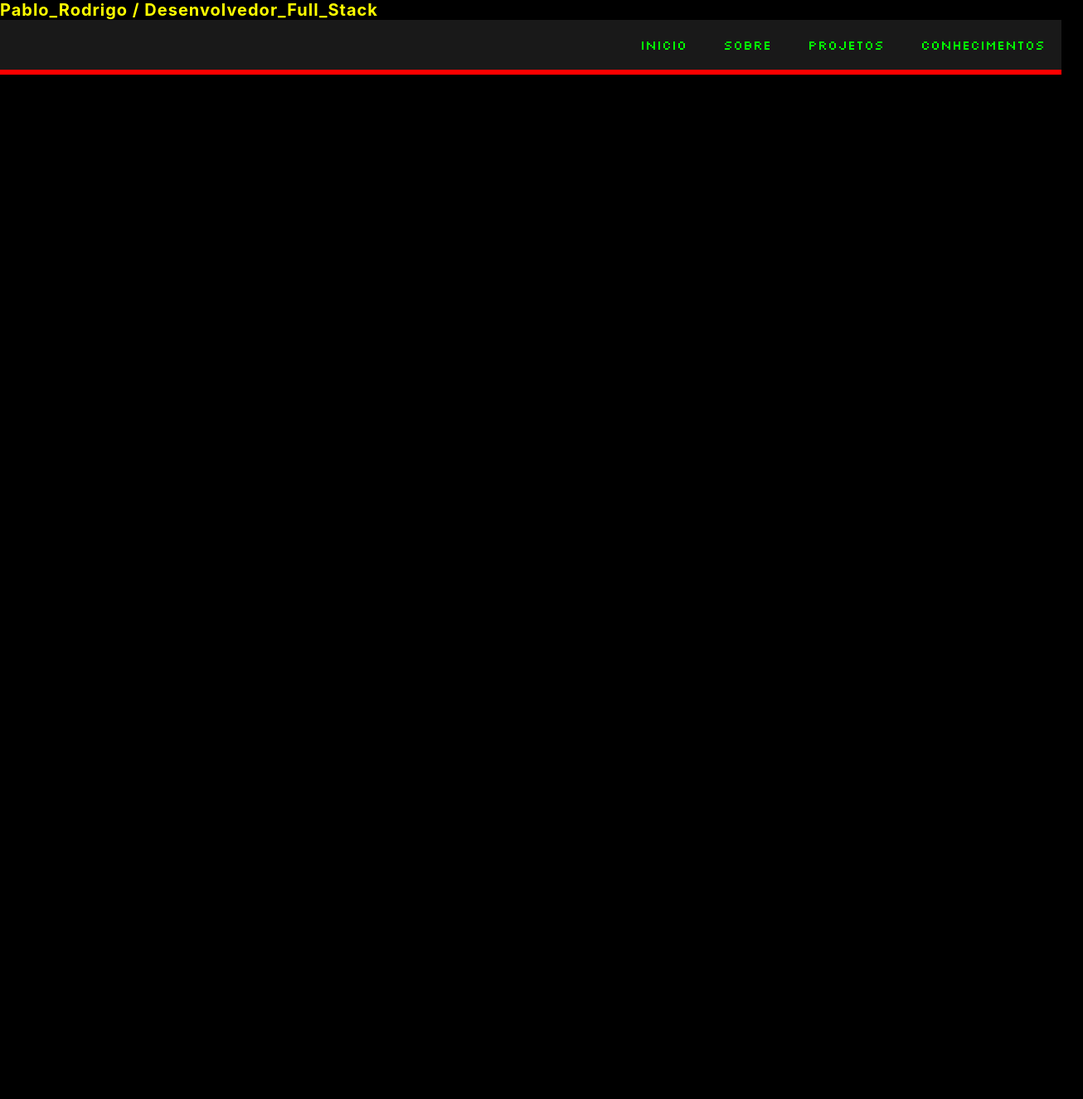
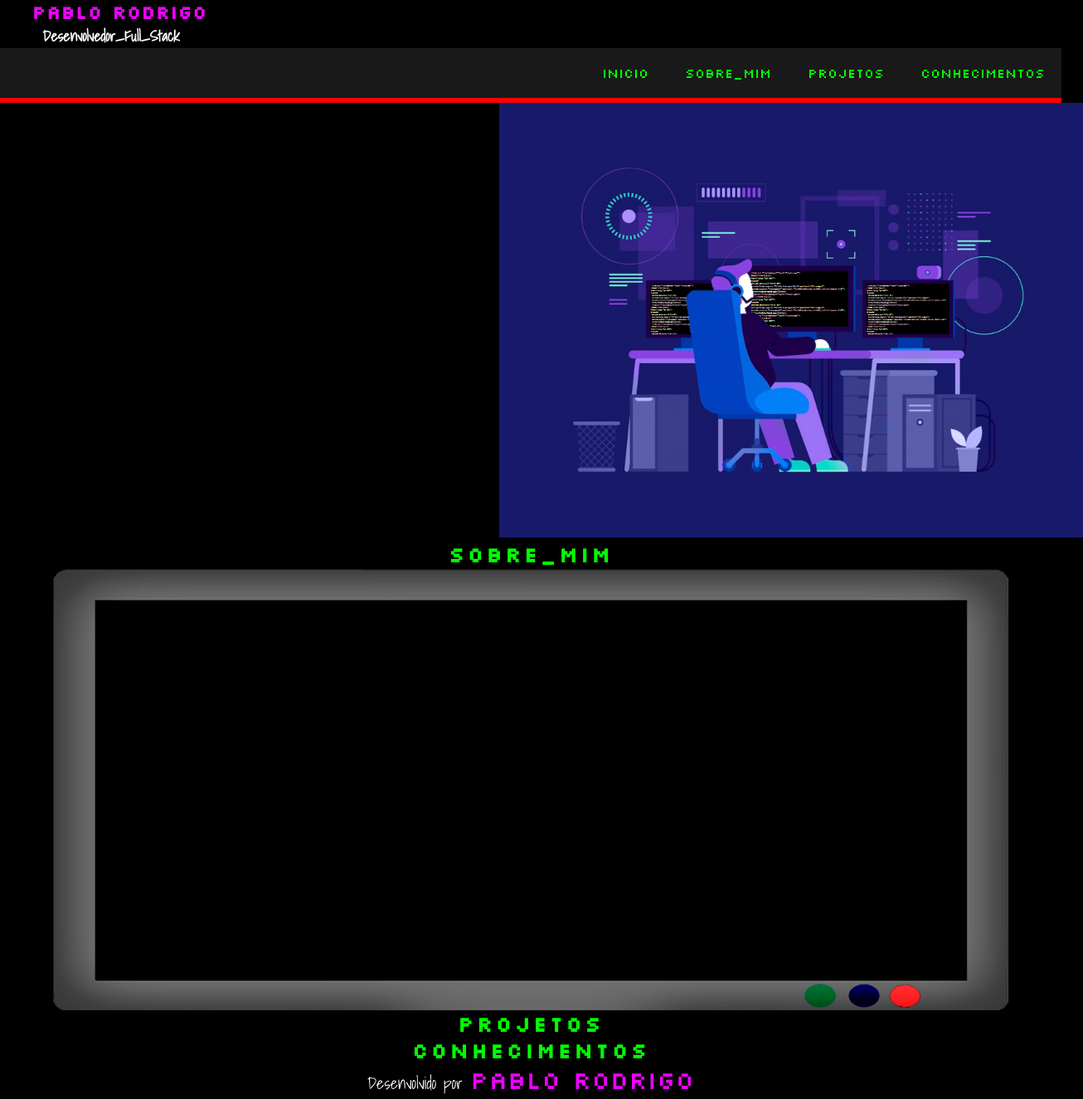
Before and after one commit to PabloRodrig0/ambdev, a plain HTML site: page Index.html in a window 1280 px wide. Shown: the whole page at 83% size, 1306 px wide, since content can reach past the window. Before the commit the page ends 800 px from the top, so only its background shows below. Drawn offline with Linux system fonts and the light colour scheme.

Commit message:
envio de imagens

```diff
--- a/Index.html
+++ b/Index.html
@@ -14,15 +14,18 @@
 <body>
   <header>
     <nav id = "menu-h">
-      <p>
-        Pablo_Rodrigo / Desenvolvedor_Full_Stack
-      </p>
+      <h1>
+        Pablo Rodrigo
+      </h1>
+      <h3>
+        Desenvolvedor_Full_Stack
+      </h3>
       <ul>
         <li>
           <a href="#">Inicio</a>
         </li>
         <li>
-          <a href="#">Sobre</a>
+          <a href="#">Sobre_mim</a>
         </li>
         <li>
           <a href="#">Projetos</a>
@@ -33,5 +36,18 @@
       </ul>
     </nav>
   </header>
+  <img id="setup" src="setup.jpg" alt="Setup_de_Desenvolvimento">
+  <h2>Sobre_mim</h2>
+  <img id="monitor" src="monitor.png" alt="Monitor">
+  <h2>Projetos</h2>
+  <h2>Conhecimentos</h2>
+  <footer>
+    <p>
+      Desenvolvido por
+      <a>
+        Pablo Rodrigo
+      </a>
+    </p>
+  </footer>
 </body>
 </html>
--- a/style.css
+++ b/style.css
@@ -1,4 +1,4 @@
-@import url('https://fonts.googleapis.com/css2?family=Cormorant+Garamond:wght@300&family=Shadows+Into+Light&family=Silkscreen&display=swap');
+@import url('https://fonts.googleapis.com/css2?family=Shadows+Into+Light&family=Silkscreen&display=swap');
 
 *{
     margin: 0 auto;
@@ -27,30 +27,64 @@ body{
     padding: 20px;
     display: inline-block;
     text-decoration: none;
-    transition: 500ms;
     font-family: 'Silkscreen', cursive;
 }
 
 #menu-h ul li a:hover{
+    transition: 300ms;
+    color:rgb(240, 0, 255);
     background-color: rgb(0, 0, 255);
-    color: rgb(255, 0, 255);
+    border-radius: 5px;
 }
 
-#menu-h p{
-    font-size: 20px;
-    font-weight: bold;
-    font-family: "Inter", sans-serif;
+#menu-h h1{
+    font-family: 'Silkscreen', cursive;
+    font-size: 22px;
     letter-spacing: 1px;
-    color: rgb(0, 0, 255);
+    color:rgb(240, 0, 255);
+    margin-left: 3%;
 }
 
-#menu-h p:hover{
-    color: rgb(255, 255, 0);
+body h2{
+    font-size: 25px;
+    font-family: 'Silkscreen', cursive;
+    letter-spacing: 4px;
+    color: rgb(0, 255, 0);
+    text-align: center;
 }
+
+#menu-h h3{
+    margin-left: 4%;
+    font-family: 'Shadows Into Light', cursive;
+    font-size: 18px;
+    color: white;
+}
+
+#setup{
+    width: 55%;
+    margin-left: 47%;
+}
+#monitor{
+    width: 90%;
+    margin: auto;
+    display: block;
+}
+
+footer p{
+    text-align: center;
+    margin-bottom: 30px;
+    font-family: 'Shadows Into Light', cursive;
+    font-size: 20px;
+    color: white;
+}
+footer p a{
+    font-family: 'Silkscreen', cursive;
+    font-size: 30px;
+    color:rgb(240, 0, 255);
+}
+
 /*
-font-family: 'Cormorant Garamond', serif;
-titulo
 font-family: 'Shadows Into Light', cursive;
 assinatura de desenvolvimento
 font-family: 'Silkscreen', cursive;
-texto de programação
+texto de programação */
```
Also changed, not shown: monitor.png (added).
